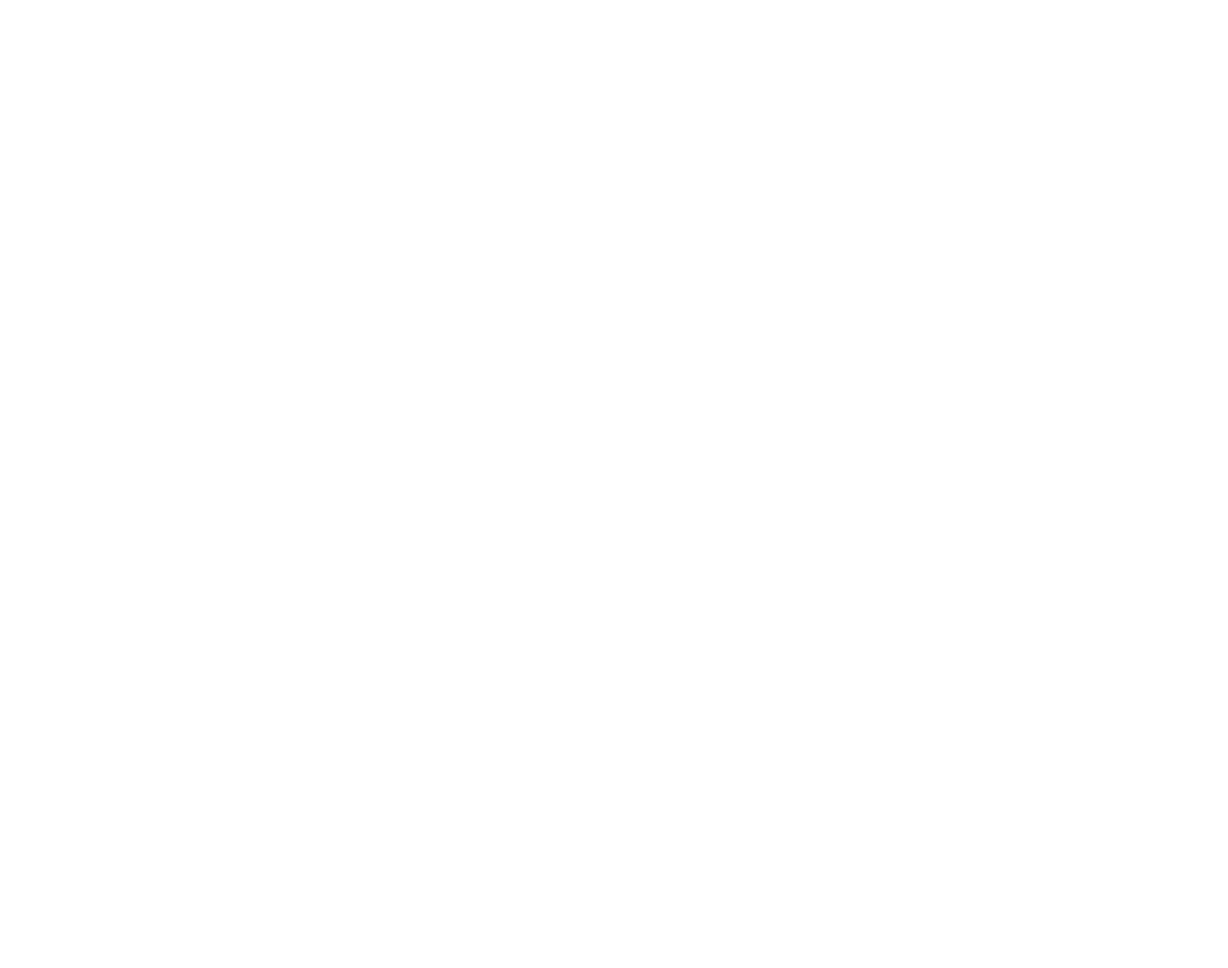
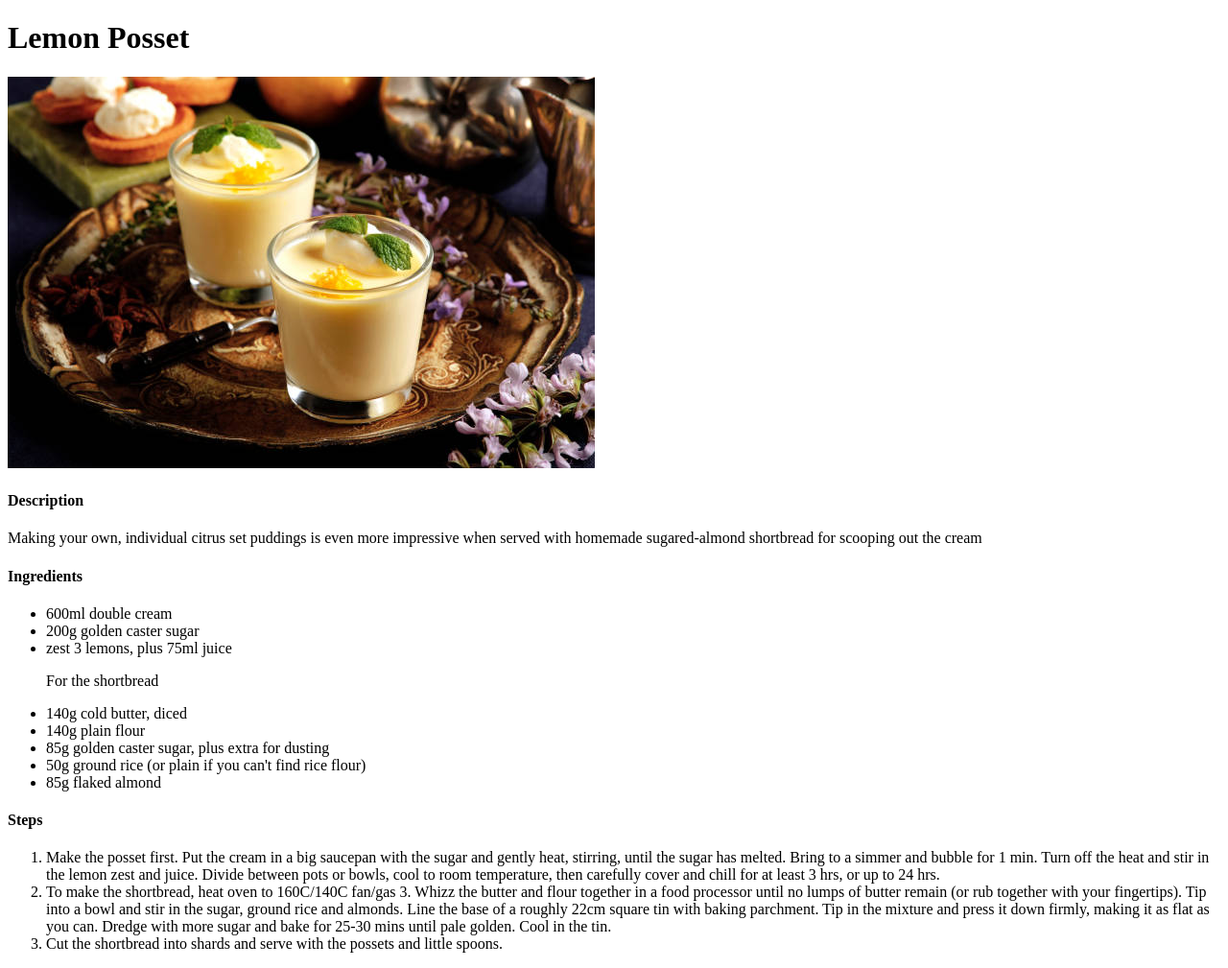
Before and after one commit to Igotbeanstho/odin-recipes, a plain HTML site: page recipes/lemon_posset.html in a window 1280 px wide. Shown: the whole page at 96% size. Before the commit the page ends 800 px from the top, so only its background shows below. Drawn offline with Linux system fonts and the light colour scheme.

Commit message:
filled out relevant information for new recipes

```diff
--- a/recipes/lemon_posset.html
+++ b/recipes/lemon_posset.html
@@ -6,6 +6,27 @@
     <title>Document</title>
 </head>
 <body>
-
+    <h1>Lemon Posset</h1>
+    <img src="../images/lemon_posset.jpg">
+    <h4>Description</h4>
+    <p>Making your own, individual citrus set puddings is even more impressive when served with homemade sugared-almond shortbread for scooping out the cream</p>
+    <h4>Ingredients</h4>
+    <ul>
+        <li>600ml double cream</li>
+        <li>200g golden caster sugar</li>
+        <li>zest 3 lemons, plus 75ml juice</li>
+        <p>For the shortbread</p>
+        <li>140g cold butter, diced</li>
+        <li>140g plain flour</li>
+        <li>85g golden caster sugar, plus extra for dusting</li>
+        <li>50g ground rice (or plain if you can't find rice flour)</li>
+        <li>85g flaked almond</li>
+    </ul>
+    <h4>Steps</h4>
+    <ol>
+        <li>Make the posset first. Put the cream in a big saucepan with the sugar and gently heat, stirring, until the sugar has melted. Bring to a simmer and bubble for 1 min. Turn off the heat and stir in the lemon zest and juice. Divide between pots or bowls, cool to room temperature, then carefully cover and chill for at least 3 hrs, or up to 24 hrs.</li>
+        <li>To make the shortbread, heat oven to 160C/140C fan/gas 3. Whizz the butter and flour together in a food processor until no lumps of butter remain (or rub together with your fingertips). Tip into a bowl and stir in the sugar, ground rice and almonds. Line the base of a roughly 22cm square tin with baking parchment. Tip in the mixture and press it down firmly, making it as flat as you can. Dredge with more sugar and bake for 25-30 mins until pale golden. Cool in the tin.</li>
+        <li>Cut the shortbread into shards and serve with the possets and little spoons.</li>
+    </ol>
 </body>
 </html>
```
Also changed, not shown: recipes/cacio_e_pepe.html (+16 -1 lines), images/cacio_e_pepe.jpg (added), images/lemon_posset.jpg (added).
